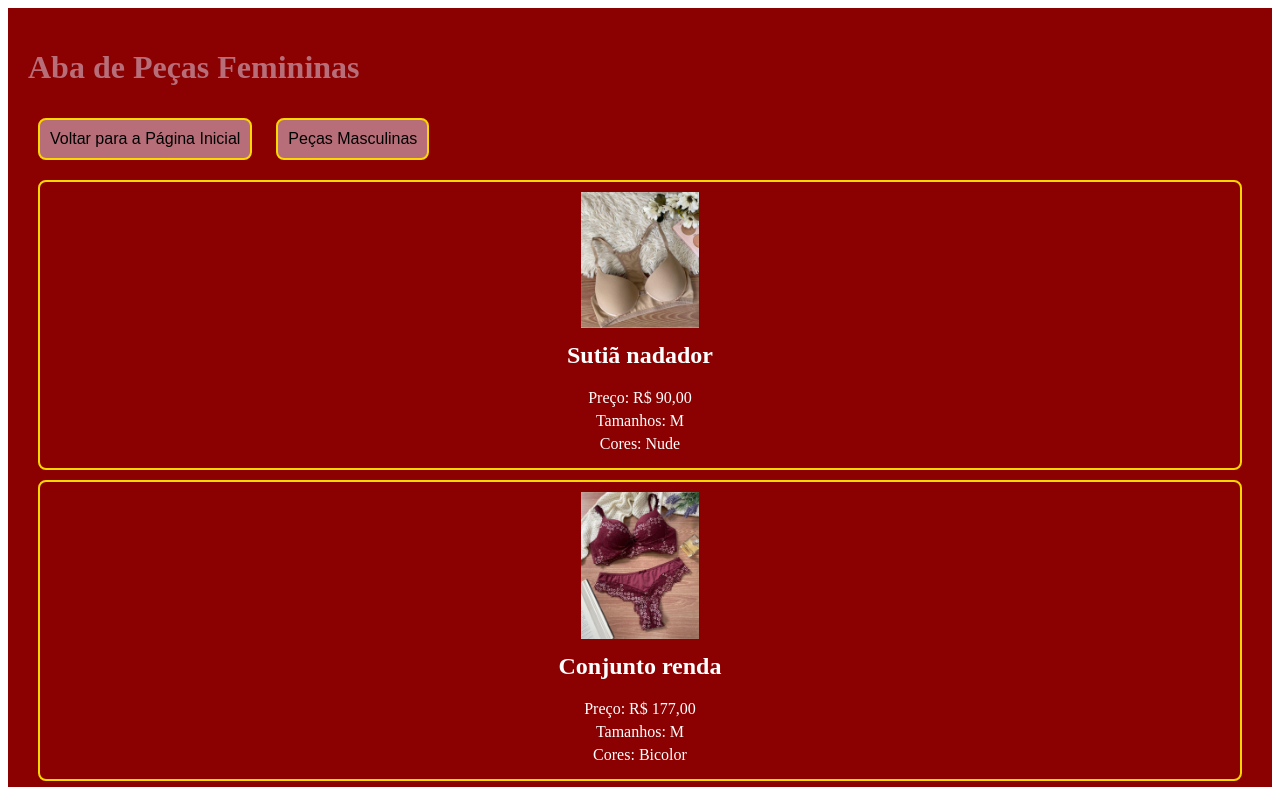
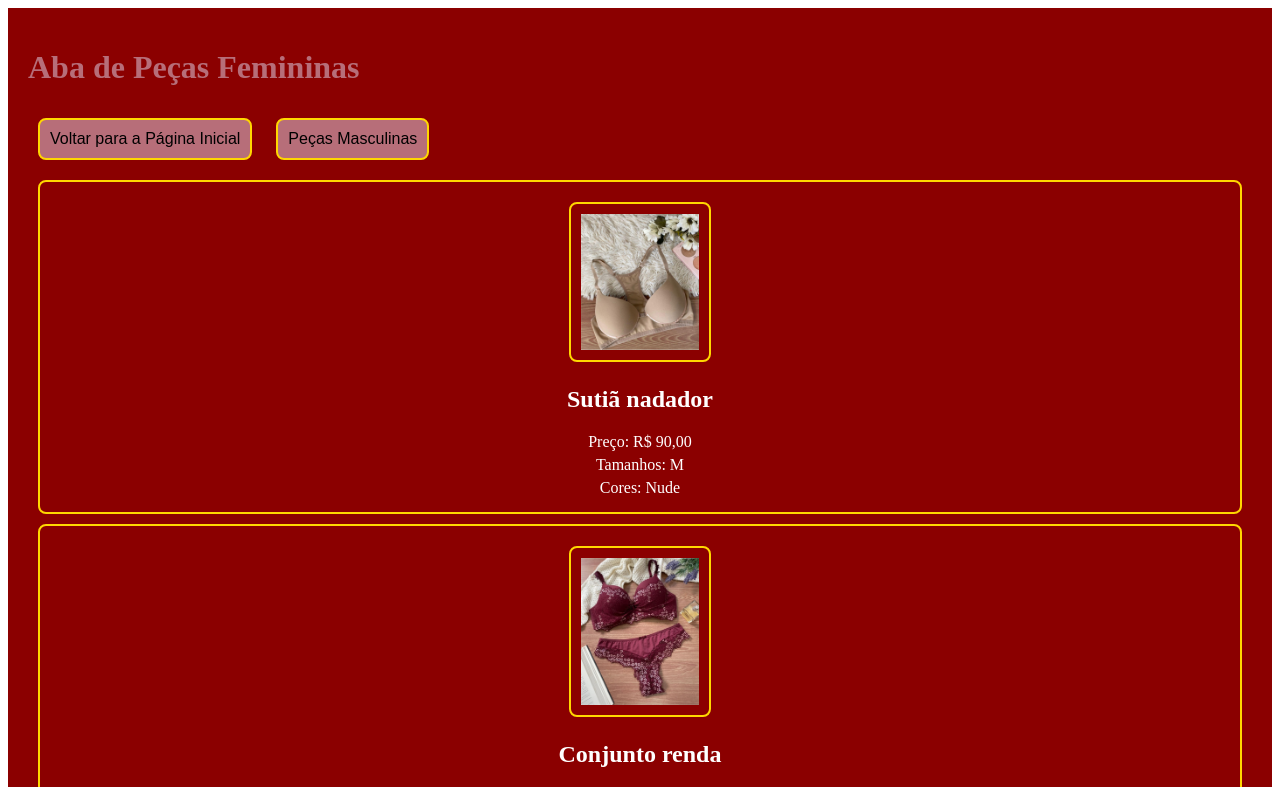
Before and after one commit to Lopes0908/Lopes0908.github.io, a SvelteKit app: page /categoria1 in a window 1280 px wide. Shown: the top 787 px of the page. Built offline with nearby package versions, Linux system fonts and the light colour scheme; a web font is replaced by a local one.

Commit message:
Decima terceira versão

```diff
--- a/src/components/Produto.svelte
+++ b/src/components/Produto.svelte
@@ -24,6 +24,12 @@
     }
 
     img {
+      border: 2px solid black;
+      padding: 10px;
+      margin: 10px;
+      cursor: pointer;
+      border-color: #FFD700;
+      border-radius: 8px;
       max-width: 10%;
       height: 10%;
     }
--- a/src/routes/+page.svelte
+++ b/src/routes/+page.svelte
@@ -11,6 +11,7 @@
   <div>
     <button on:click={() => window.location.href='/categoria1'} style="color:black">Peças Femininas</button>
     <button on:click={() => window.location.href='/categoria2'} style="color:black">Peças Masculinas</button>
+    <button on:click={() => window.location.href='/categoria3'} style="color:black">Femininas avulsas</button>
   </div>
 </main>
 
--- a/src/routes/categoria1/+page.svelte
+++ b/src/routes/categoria1/+page.svelte
@@ -43,7 +43,9 @@
 
     <div class="produtos">
         {#each produtos as produto}
-            <Produto {...produto} />
+            <div on:click={() => window.open(produto.imagem, '_blank')}>
+                <Produto {...produto} />
+            </div>
         {/each}
     </div>
 </main>
```
Also changed, not shown: src/routes/categoria3/+page.svelte (added).
